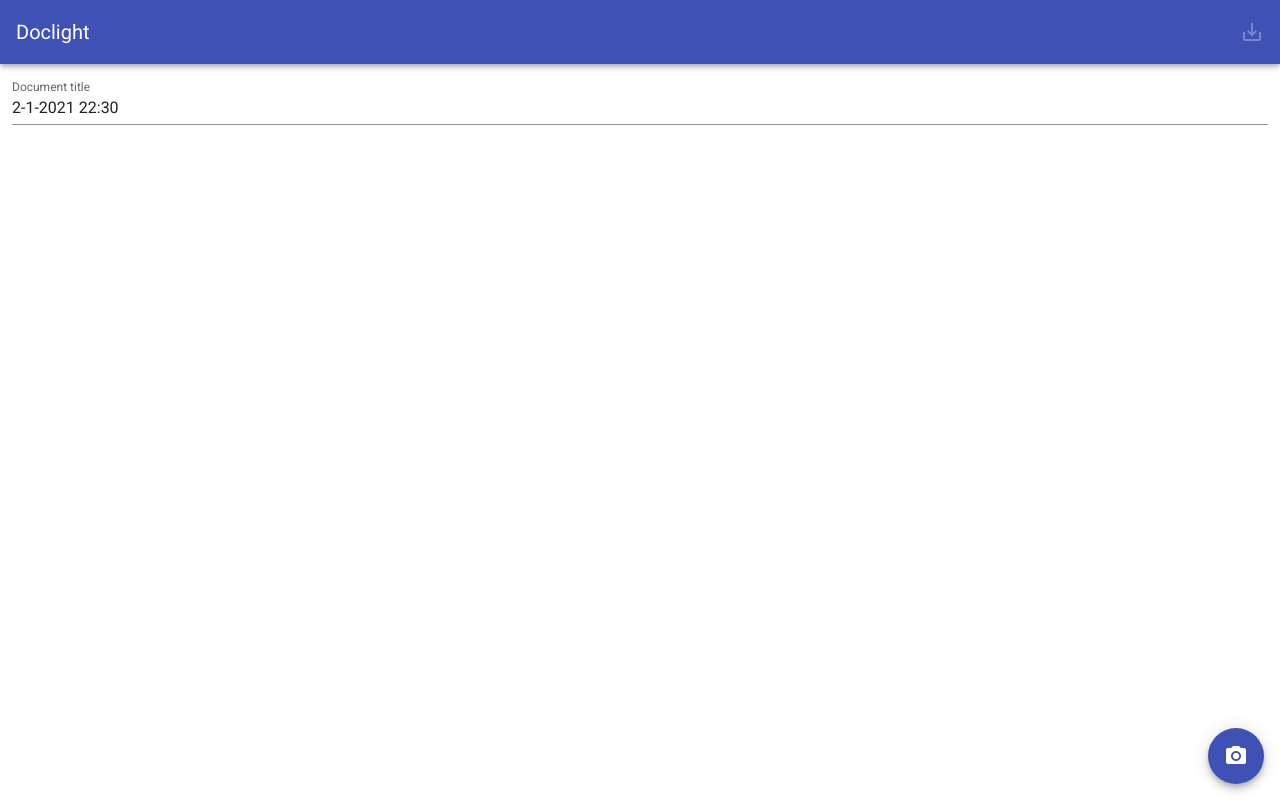
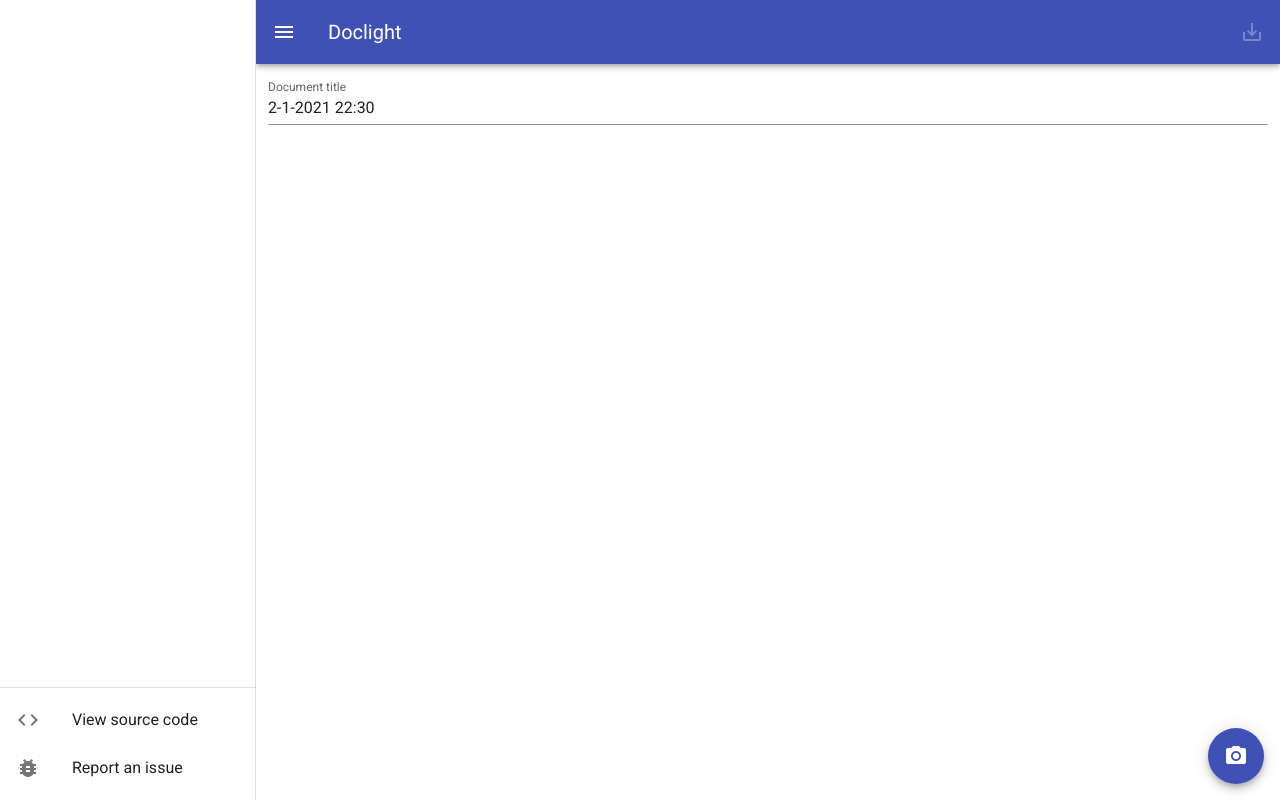
Before and after one commit to Quantaly/doclight, a Vue app in the folder app/: page / in a window 1280 px wide. Built offline with nearby package versions, Linux system fonts and the light colour scheme.

Commit message:
Added sidebar with GitHub links

```diff
--- a/app/src/App.vue
+++ b/app/src/App.vue
@@ -1,7 +1,7 @@
 <template>
   <v-app>
     <v-app-bar app color="primary" dark>
-      <!-- <v-app-bar-nav-icon @click="drawer = !drawer"></v-app-bar-nav-icon> -->
+      <v-app-bar-nav-icon @click="drawer = !drawer"></v-app-bar-nav-icon>
       <v-toolbar-title>Doclight</v-toolbar-title>
       <v-spacer></v-spacer>
       <v-btn
@@ -78,18 +78,31 @@
       </v-btn>
     </v-main>
 
-    <!-- <v-navigation-drawer v-model="drawer" app>
-      <v-list>
-        <v-list-item>
-          <v-list-item-content>
-            <v-list-item-title>Some document</v-list-item-title>
-          </v-list-item-content>
-          <v-list-item-action>
-            <v-icon>delete</v-icon>
-          </v-list-item-action>
-        </v-list-item>
-      </v-list>
-    </v-navigation-drawer> -->
+    <v-navigation-drawer v-model="drawer" app>
+      <template v-slot:append>
+        <v-divider></v-divider>
+        <v-list>
+          <v-list-item
+            href="https://github.com/Quantaly/doclight"
+            target="_blank"
+          >
+            <v-list-item-action>
+              <v-icon>code</v-icon>
+            </v-list-item-action>
+            <v-list-item-content> View source code </v-list-item-content>
+          </v-list-item>
+          <v-list-item
+            href="https://github.com/Quantaly/doclight/issues/new"
+            target="_blank"
+          >
+            <v-list-item-action>
+              <v-icon>bug_report</v-icon>
+            </v-list-item-action>
+            <v-list-item-content>Report an issue</v-list-item-content>
+          </v-list-item>
+        </v-list>
+      </template>
+    </v-navigation-drawer>
 
     <snackbars v-if="$store.state.snackbars.$load"></snackbars>
   </v-app>
```
